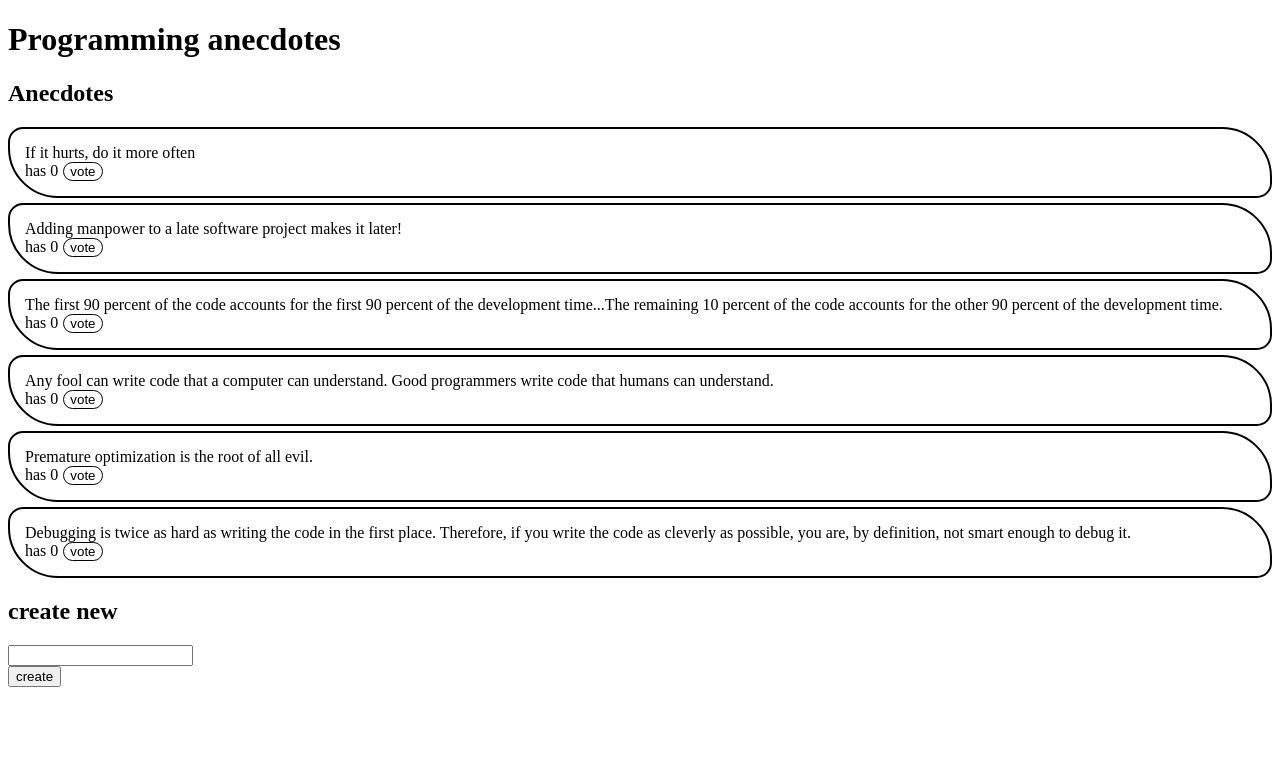
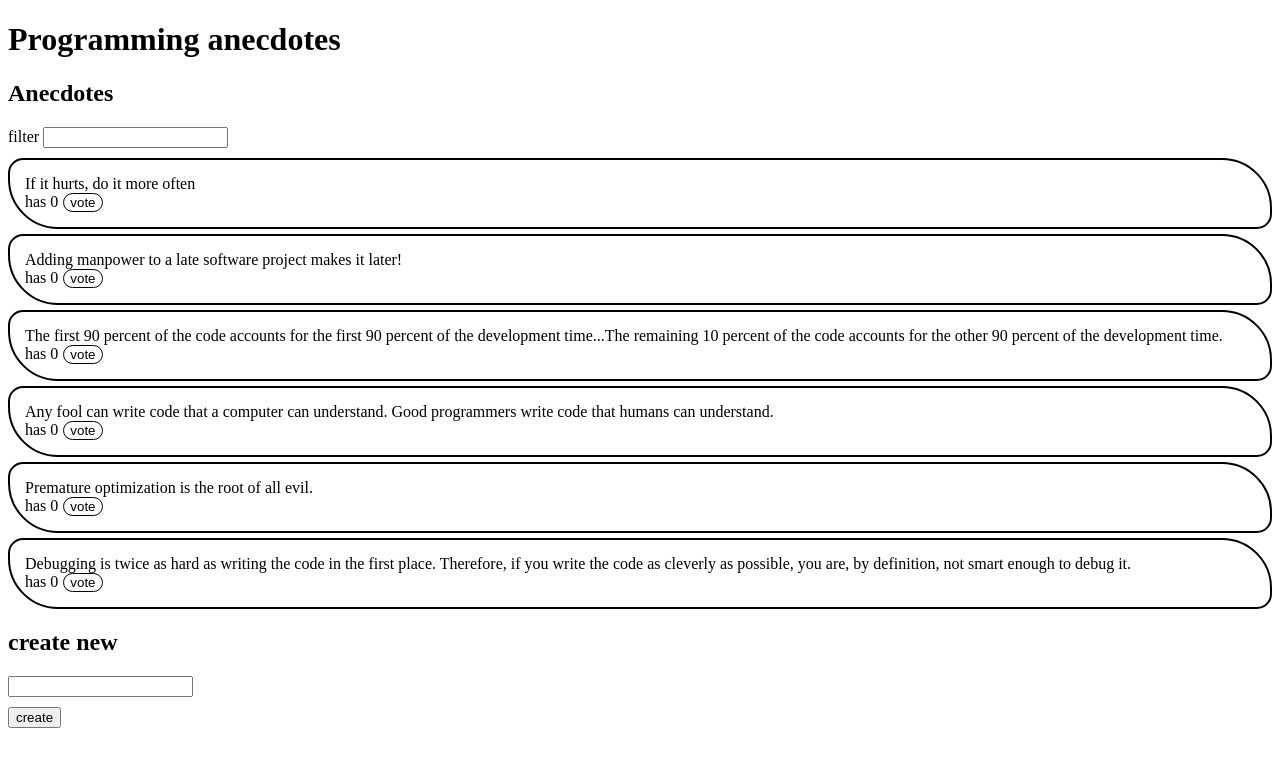
Before and after one commit to Arots/fullstackOsa6_redux, a React (Create React App) app: page / in a window 1280 px wide. Shown: the top 766 px of the page. Built offline with nearby package versions, Linux system fonts and the light colour scheme.

Commit message:
6.5 tehty

```diff
--- a/src/components/AnecdoteForm.js
+++ b/src/components/AnecdoteForm.js
@@ -19,7 +19,7 @@ class AnecdoteForm extends React.Component {
        <div>
       <h2>create new</h2>
         <form onSubmit={this.handleSubmit}>
-          <div><input name='anecdote'/></div>
+          <div><input name='anecdote' className="input" /></div>
           <button>create</button>
         </form>
       </div>
--- a/src/components/AnecdoteList.js
+++ b/src/components/AnecdoteList.js
@@ -1,6 +1,7 @@
 import React from 'react'
 import { voteAnecdote } from '../reducers/anecdoteReducer'
-import { voteNotification, notificationClear } from '../reducers/notificationReducer';
+import { voteNotification, notificationClear } from '../reducers/notificationReducer'
+import Filter from './Filter'
 
 class AnecdoteList extends React.Component {
 
@@ -11,11 +12,14 @@ class AnecdoteList extends React.Component {
 	}
 
 	render() {
-		const anecdotes = this.props.store.getState().anecdotes
+		const { anecdotes, filter } = this.props.store.getState()
+		const anecdotesToShow =
+			anecdotes.filter(anecdote => anecdote.content.toLowerCase().includes(filter.toLowerCase()))
 		return (
 			<div>
 				<h2>Anecdotes</h2>
-				{anecdotes.sort((a, b) => b.votes - a.votes).map(anecdote =>
+				<Filter store={this.props.store} />
+				{anecdotesToShow.sort((a, b) => b.votes - a.votes).map(anecdote =>
 					<div className="anecdote" key={anecdote.id}>
 						<div>
 							{anecdote.content}
--- /dev/null
+++ b/src/components/Filter.jsx
@@ -0,0 +1,22 @@
+import React from 'react'
+import { filterChange } from '../reducers/filterReducer';
+
+class Filter extends React.Component {
+    handleChange = (event) => {
+        this.props.store.dispatch(filterChange(event.target.value))
+    }
+
+    render() {
+        const style = {
+            marginBottom: 10
+        }
+
+        return (
+            <div style={style}>
+                filter <input onChange={this.handleChange} />
+            </div>
+        )
+    }
+}
+
+export default Filter
--- /dev/null
+++ b/src/reducers/filterReducer.js
@@ -0,0 +1,19 @@
+const initialState = ''
+const filterReducer = (state = initialState, action) => {
+	switch (action.type) {
+	case 'SET_FILTER':
+		return action.filter
+	default:
+		return state
+	}
+
+}
+
+export const filterChange = (filter) => {
+	return {
+		type: 'SET_FILTER',
+		filter: filter
+	}
+}
+
+export default filterReducer
--- a/src/store.js
+++ b/src/store.js
@@ -1,12 +1,17 @@
 import { combineReducers, createStore } from 'redux'
 import anecdoteReducer from './reducers/anecdoteReducer'
 import notificationReducer from './reducers/notificationReducer'
+import filterReducer from './reducers/filterReducer'
 
 const reducer = combineReducers({
 	anecdotes: anecdoteReducer,
-	notifications: notificationReducer
+	notifications: notificationReducer,
+	filter: filterReducer
 })
 
 const store = createStore(reducer)
+store.subscribe(() => {
+	console.log(store.getState())
+})
 
 export default store
--- a/src/styles.css
+++ b/src/styles.css
@@ -20,3 +20,7 @@
     border-radius: 15px 50px;
     padding: 15px;
 }
+
+.input {
+    margin-bottom: 10px;
+}
```
